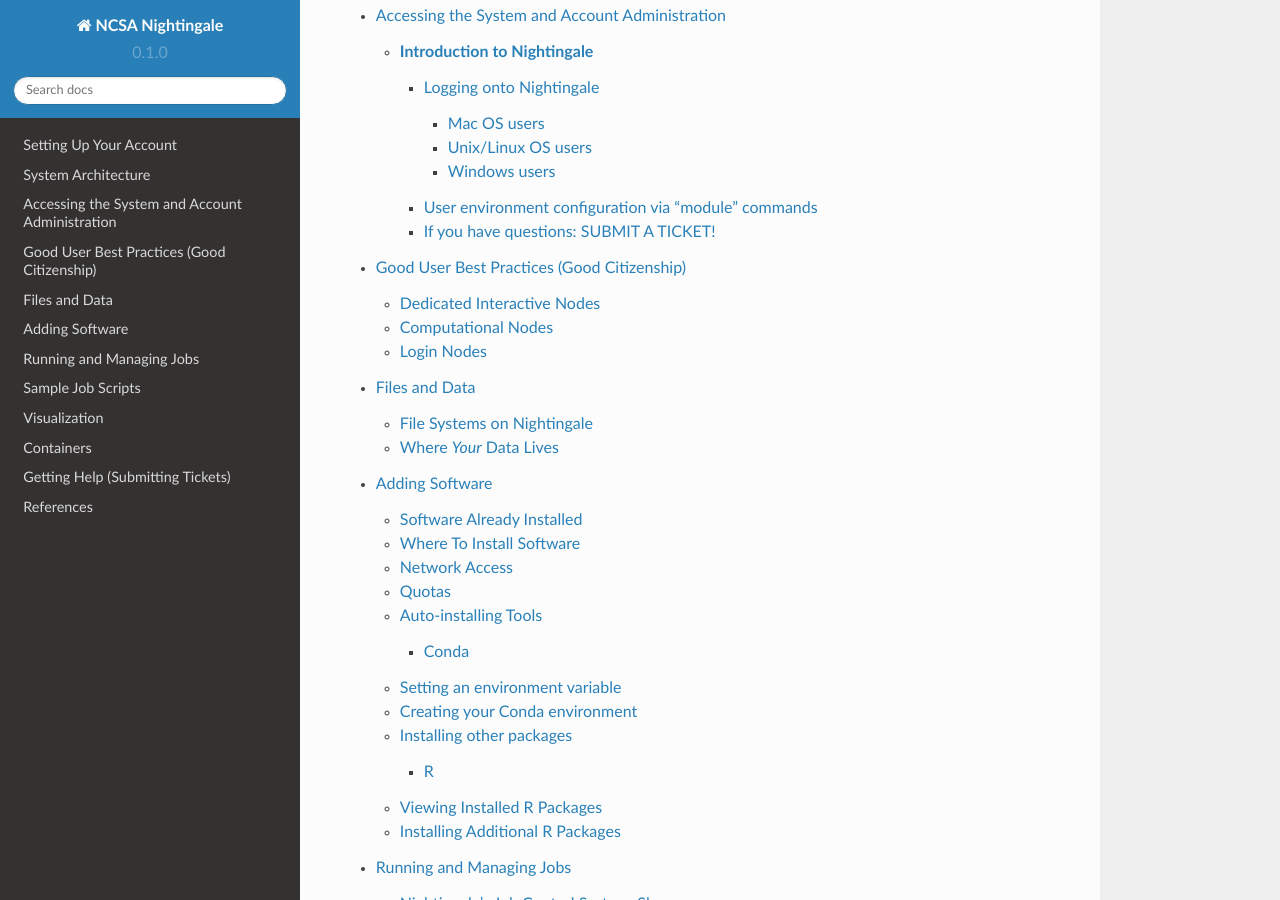
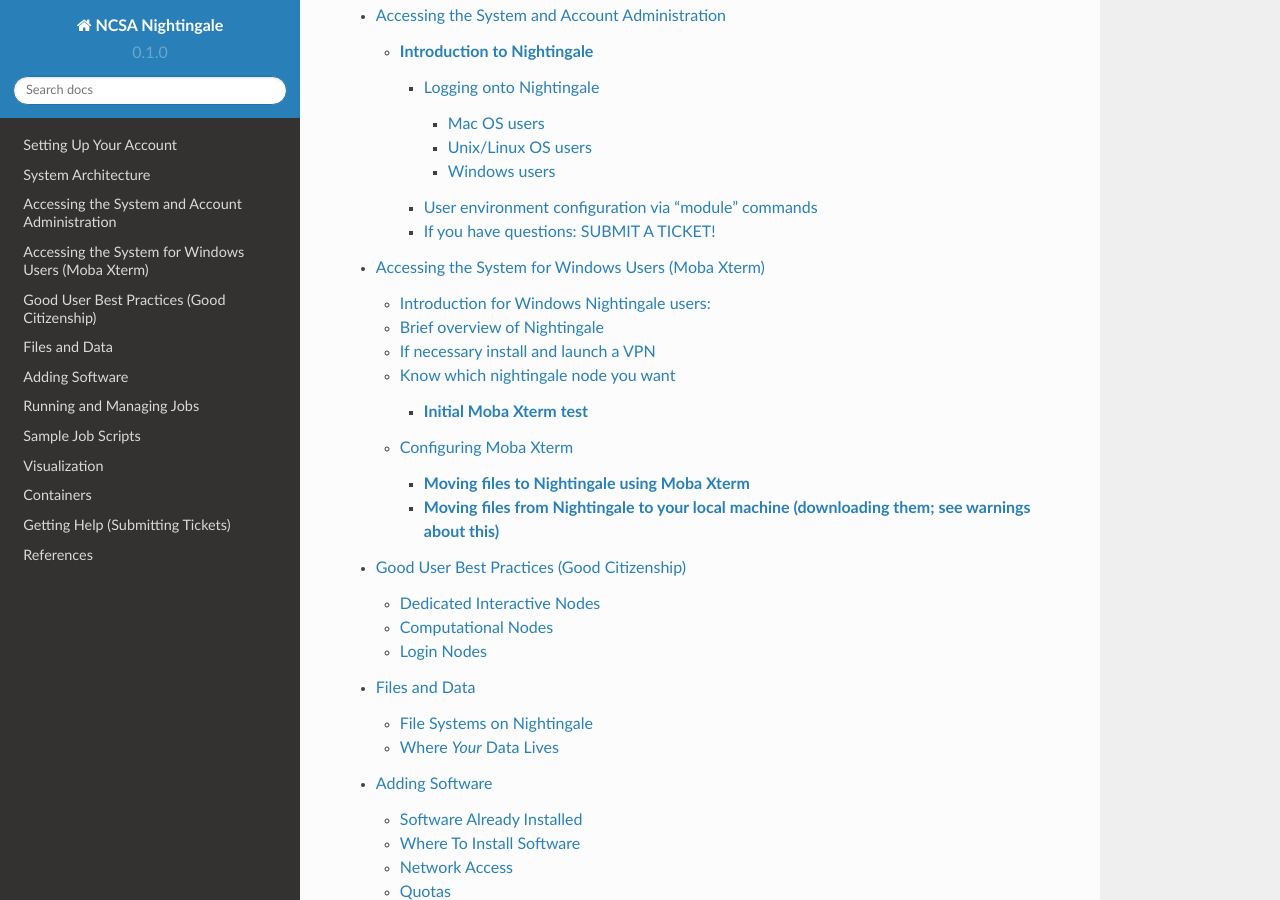
Before and after one commit to sfkappes/NG_documentation, a Sphinx documentation site: the page built from docs/source/index.rst, in a window 1280 px wide and 900 px high, scrolled down 1035 px. Built offline with Sphinx 7.4.7 and the Read the Docs theme 2.0.0, drawn with Linux system fonts in a browser that asks for light colours; pages that are not in the unit, such as notebooks, are missing from menus.

Commit message:
adding accessing_from_windows page to TOC
Adding the accessing_system_from_windows to the TOC entry on the front page.

```diff
--- a/docs/source/index.rst
+++ b/docs/source/index.rst
@@ -25,6 +25,7 @@
    setting_up_account
    architecture
    accessing_system_account_admin
+   accessing_system_from_windows
    citizenship
    files_and_data
    adding_software
```
